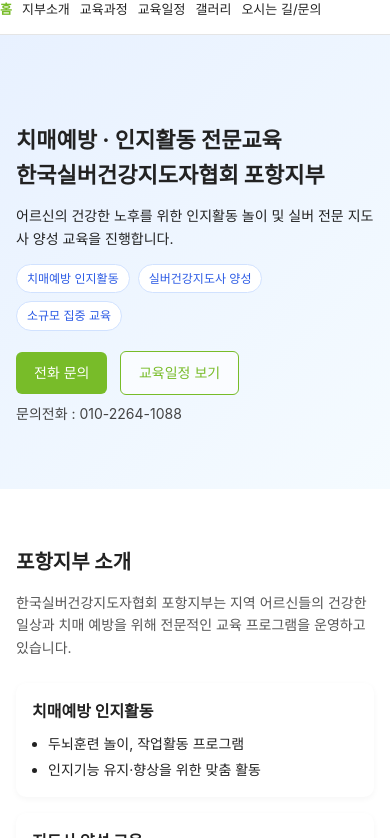
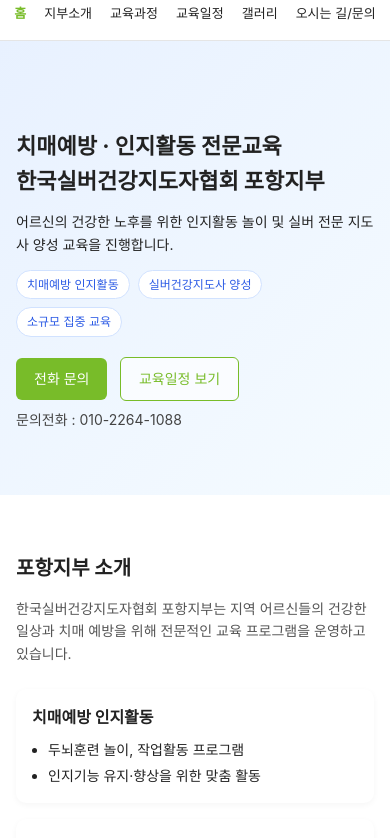
Before and after one commit to chltjddn1313/pohang-branch, a plain HTML site: page index.html in a window 390 px wide. Shown: the part 59-897 px from the top of the page. Drawn offline with Linux system fonts and the light colour scheme.

Commit message:
모바일 헤더/메뉴 정렬 개선

```diff
--- a/css/base.css
+++ b/css/base.css
@@ -276,13 +276,18 @@
   }
 }
 
-/* 🔽 767px 이하(휴대폰)일 때 헤더/메뉴 정리 */
+/* 📱 모바일 헤더/메뉴 정렬 개선 */
 @media (max-width: 767px) {
   .header-inner {
     flex-direction: column;
-    align-items: flex-start;
+    align-items: center;   /* 가운데 정렬 */
     height: auto;
-    padding: 8px 0 10px;
+    padding: 10px 0 12px;
+    text-align: center;
+  }
+
+  .logo {
+    justify-content: center;
   }
 
   .logo-main {
@@ -294,14 +299,17 @@
   }
 
   .nav {
-    margin-top: 6px;
+    margin-top: 8px;
     display: flex;
-    flex-wrap: wrap;       /* 줄 바꿈 허용 */
-    gap: 4px 10px;         /* 위아래/좌우 간격 */
+    flex-wrap: wrap;
+    justify-content: center;   /* ⭐ 핵심 */
+    gap: 6px 14px;             /* 메뉴 간격 */
   }
 
   .nav a {
-    margin: 0;             /* 왼쪽 마진 제거 */
-    font-size: 13px;       /* 글자 조금 줄이기 */
+    margin: 0;
+    font-size: 13px;
+    padding: 4px 2px;
+    white-space: nowrap;       /* 글자 줄바꿈 방지 */
   }
 }
```
